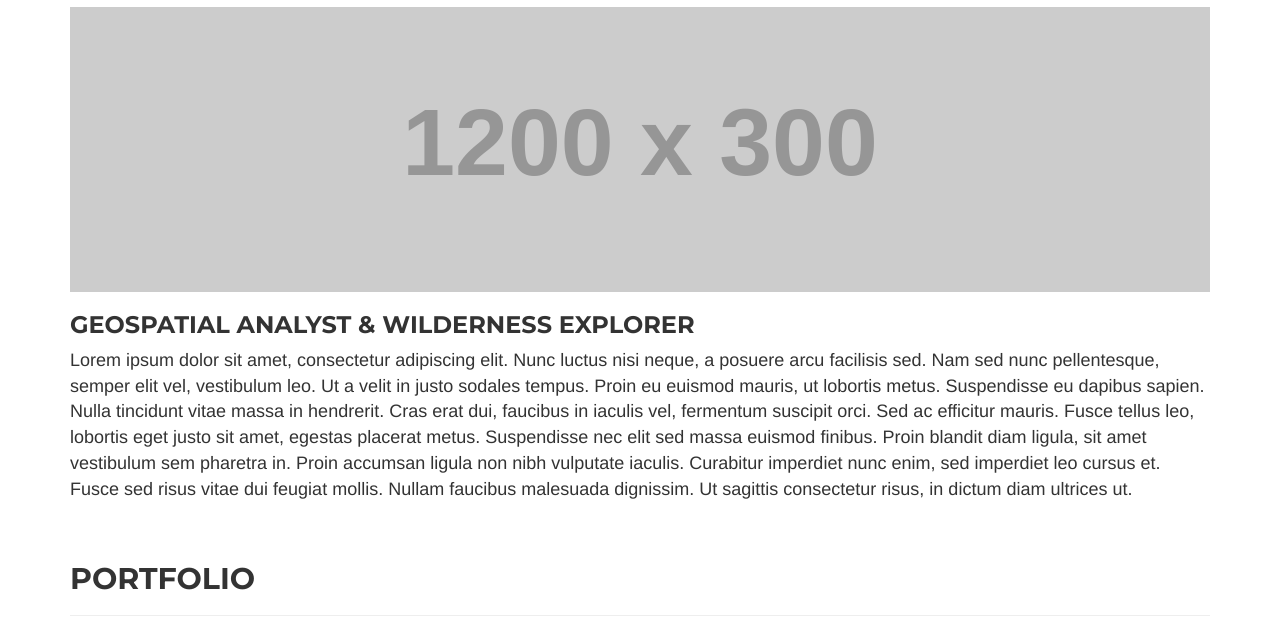
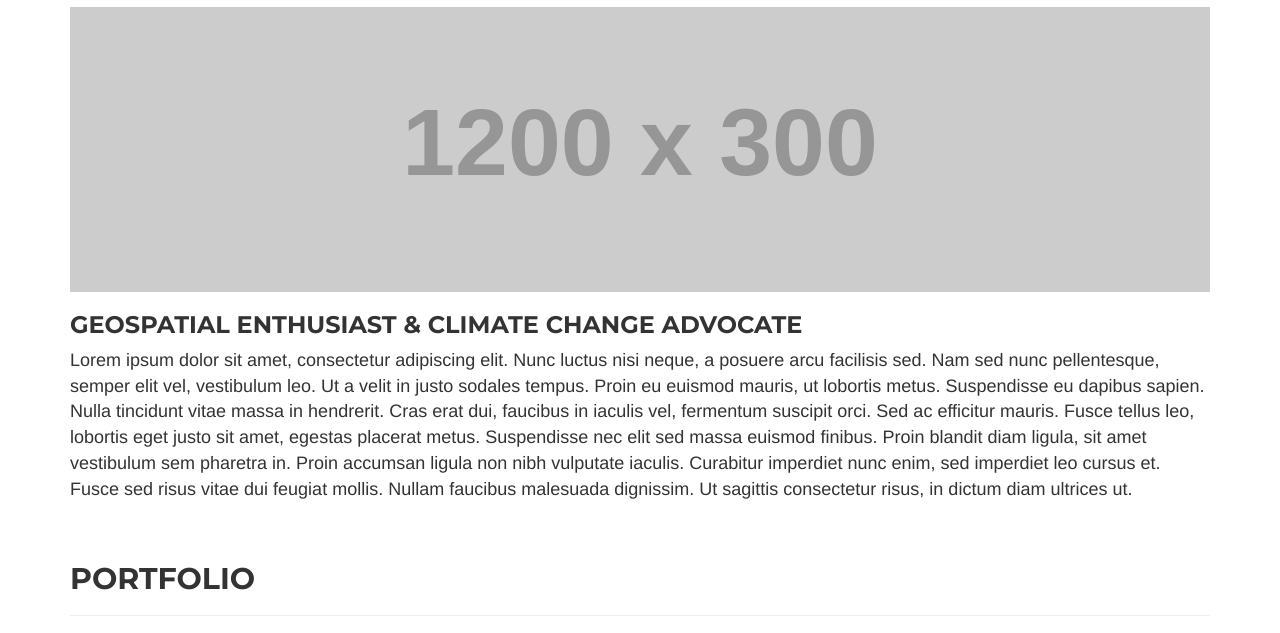
Before and after one commit to bradanderson22/bradanderson22.github.io, a plain HTML site: page index.html in a window 1280 px wide. Shown: the part 143-776 px from the top of the page. Drawn offline with nearby package versions, Linux system fonts and the light colour scheme; placeholder pictures from the web are drawn by us; files whose address does not match are found by name.

Commit message:
update bootstrap js to map html.  Changed subheader for index

```diff
--- a/index.html
+++ b/index.html
@@ -73,7 +73,7 @@
             <!-- /.row -->
             <div class="row about">
                 <div class="col-md-12">
-                    <h3>Geospatial Analyst & Wilderness Explorer</h3>
+                    <h3>Geospatial Enthusiast & Climate Change Advocate</h3>
                     <p>Lorem ipsum dolor sit amet, consectetur adipiscing elit. Nunc luctus nisi neque, a posuere arcu facilisis sed. Nam sed nunc pellentesque, semper elit vel, vestibulum leo. Ut a velit in justo sodales tempus. Proin eu euismod mauris, ut lobortis metus. Suspendisse eu dapibus sapien. Nulla tincidunt vitae massa in hendrerit. Cras erat dui, faucibus in iaculis vel, fermentum suscipit orci. Sed ac efficitur mauris. Fusce tellus leo, lobortis eget justo sit amet, egestas placerat metus. Suspendisse nec elit sed massa euismod finibus. Proin blandit diam ligula, sit amet vestibulum sem pharetra in. Proin accumsan ligula non nibh vulputate iaculis. Curabitur imperdiet nunc enim, sed imperdiet leo cursus et. Fusce sed risus vitae dui feugiat mollis. Nullam faucibus malesuada dignissim. Ut sagittis consectetur risus, in dictum diam ultrices ut.</p>
                 </div>
             </div>
```
Also changed, not shown: map.html (+2 -1 lines).
